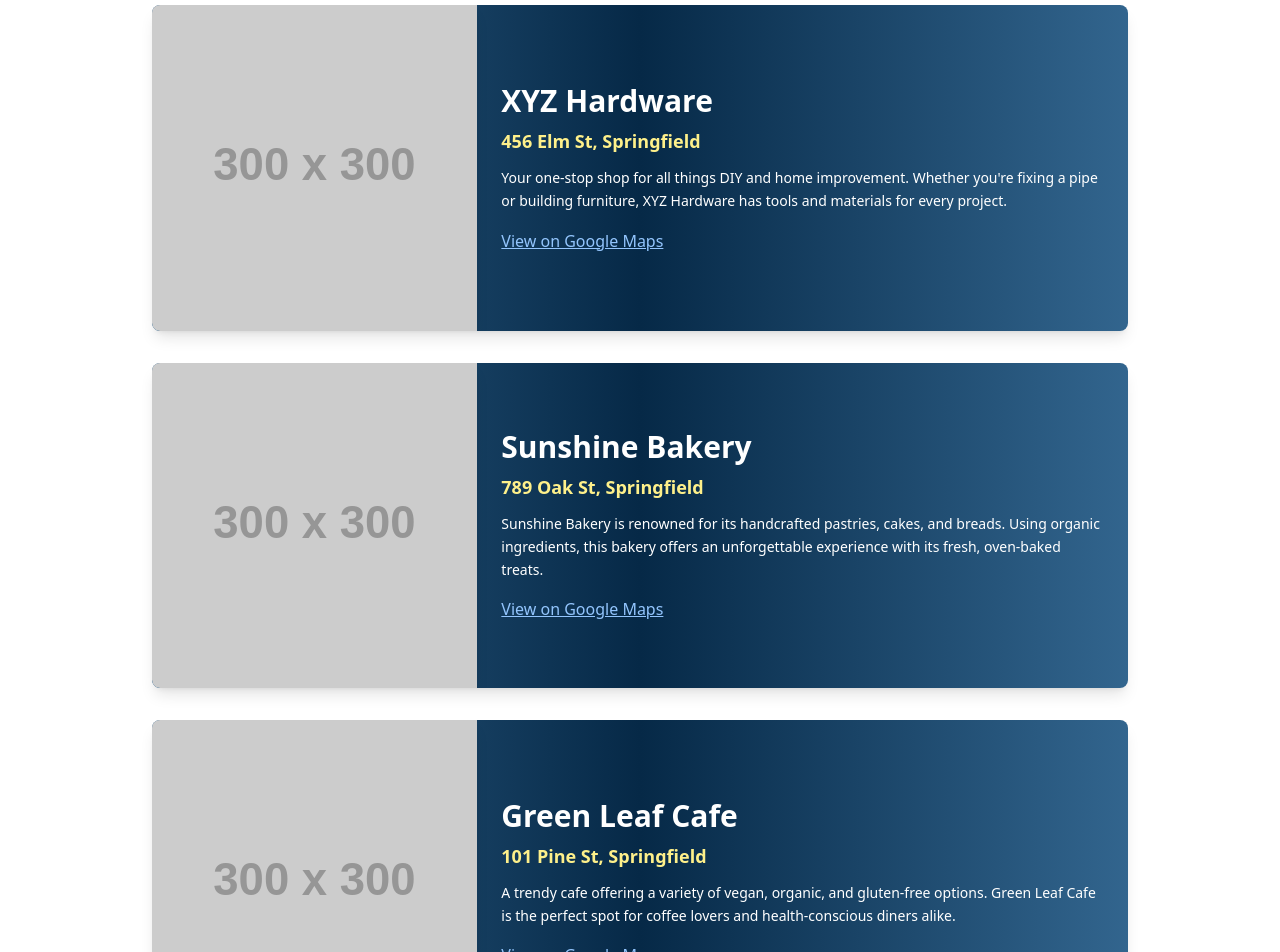
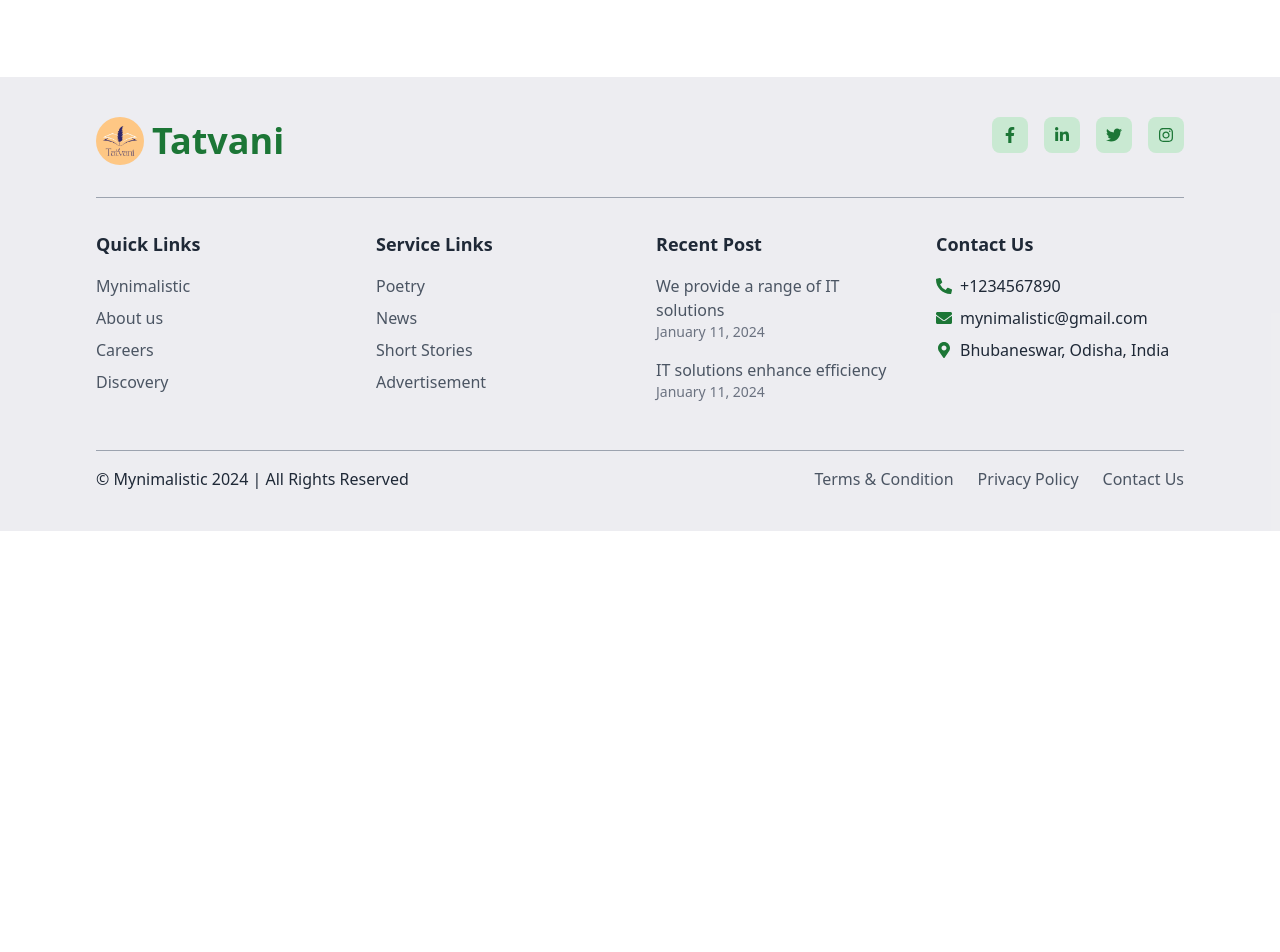
Before and after one commit to Soumyadipmaity1/tatvani-web, a React (Vite) app: page / in a window 1280 px wide. Shown: the part 4260-5212 px from the top of the page. After the commit the page ends 4791 px from the top, so only its background shows below. Built offline with nearby package versions, Linux system fonts and the light colour scheme.

Commit message:
Refactor AdvertisementSection and home.jsx

```diff
--- a/src/components/HomePage/AdvertisementSection.jsx
+++ b/src/components/HomePage/AdvertisementSection.jsx
@@ -8,27 +8,27 @@ const shops = [
     description: "A bustling local grocery store with a wide selection of fresh fruits, vegetables, and household essentials. Known for its customer-friendly service and quality produce sourced from local farmers.",
     mapLink: "https://goo.gl/maps/ABCStoreLink"
   },
-  {
-    name: "XYZ Hardware",
-    address: "456 Elm St, Springfield",
-    image: "https://via.placeholder.com/300",
-    description: "Your one-stop shop for all things DIY and home improvement. Whether you're fixing a pipe or building furniture, XYZ Hardware has tools and materials for every project.",
-    mapLink: "https://goo.gl/maps/XYZHardwareLink"
-  },
-  {
-    name: "Sunshine Bakery",
-    address: "789 Oak St, Springfield",
-    image: "https://via.placeholder.com/300",
-    description: "Sunshine Bakery is renowned for its handcrafted pastries, cakes, and breads. Using organic ingredients, this bakery offers an unforgettable experience with its fresh, oven-baked treats.",
-    mapLink: "https://goo.gl/maps/SunshineBakeryLink"
-  },
-  {
-    name: "Green Leaf Cafe",
-    address: "101 Pine St, Springfield",
-    image: "https://via.placeholder.com/300",
-    description: "A trendy cafe offering a variety of vegan, organic, and gluten-free options. Green Leaf Cafe is the perfect spot for coffee lovers and health-conscious diners alike.",
-    mapLink: "https://goo.gl/maps/GreenLeafCafeLink"
-  }
+  // {
+  //   name: "XYZ Hardware",
+  //   address: "456 Elm St, Springfield",
+  //   image: "https://via.placeholder.com/300",
+  //   description: "Your one-stop shop for all things DIY and home improvement. Whether you're fixing a pipe or building furniture, XYZ Hardware has tools and materials for every project.",
+  //   mapLink: "https://goo.gl/maps/XYZHardwareLink"
+  // },
+  // {
+  //   name: "Sunshine Bakery",
+  //   address: "789 Oak St, Springfield",
+  //   image: "https://via.placeholder.com/300",
+  //   description: "Sunshine Bakery is renowned for its handcrafted pastries, cakes, and breads. Using organic ingredients, this bakery offers an unforgettable experience with its fresh, oven-baked treats.",
+  //   mapLink: "https://goo.gl/maps/SunshineBakeryLink"
+  // },
+  // {
+  //   name: "Green Leaf Cafe",
+  //   address: "101 Pine St, Springfield",
+  //   image: "https://via.placeholder.com/300",
+  //   description: "A trendy cafe offering a variety of vegan, organic, and gluten-free options. Green Leaf Cafe is the perfect spot for coffee lovers and health-conscious diners alike.",
+  //   mapLink: "https://goo.gl/maps/GreenLeafCafeLink"
+  // }
 ];
 
 const AdvertisementSection = () => {
--- a/src/pages/home.jsx
+++ b/src/pages/home.jsx
@@ -5,9 +5,9 @@ import HomeSlider from "../components/HomePage/HomeSlider";
 import LatestNews from "../components/HomePage/LatestNews";
 import FeaturedPoem from "../components/HomePage/LatestPoem";
 import FeaturedStories from "../components/HomePage/LatestStories";
-import TestimonialSection from "../components/HomePage/TestimonialSection";
+// import TestimonialSection from "../components/HomePage/TestimonialSection";
 
-export default function home() {
+export default function Home() {
   return (
     <div>
       <HomeSlider/>
@@ -17,7 +17,8 @@ export default function home() {
 <FeaturedStories/>
 <LatestNews/>
 <AdvertisementSection/>
-<TestimonialSection/>
+
+{/* <TestimonialSection/> */}
     </div>
   )
 }
```
